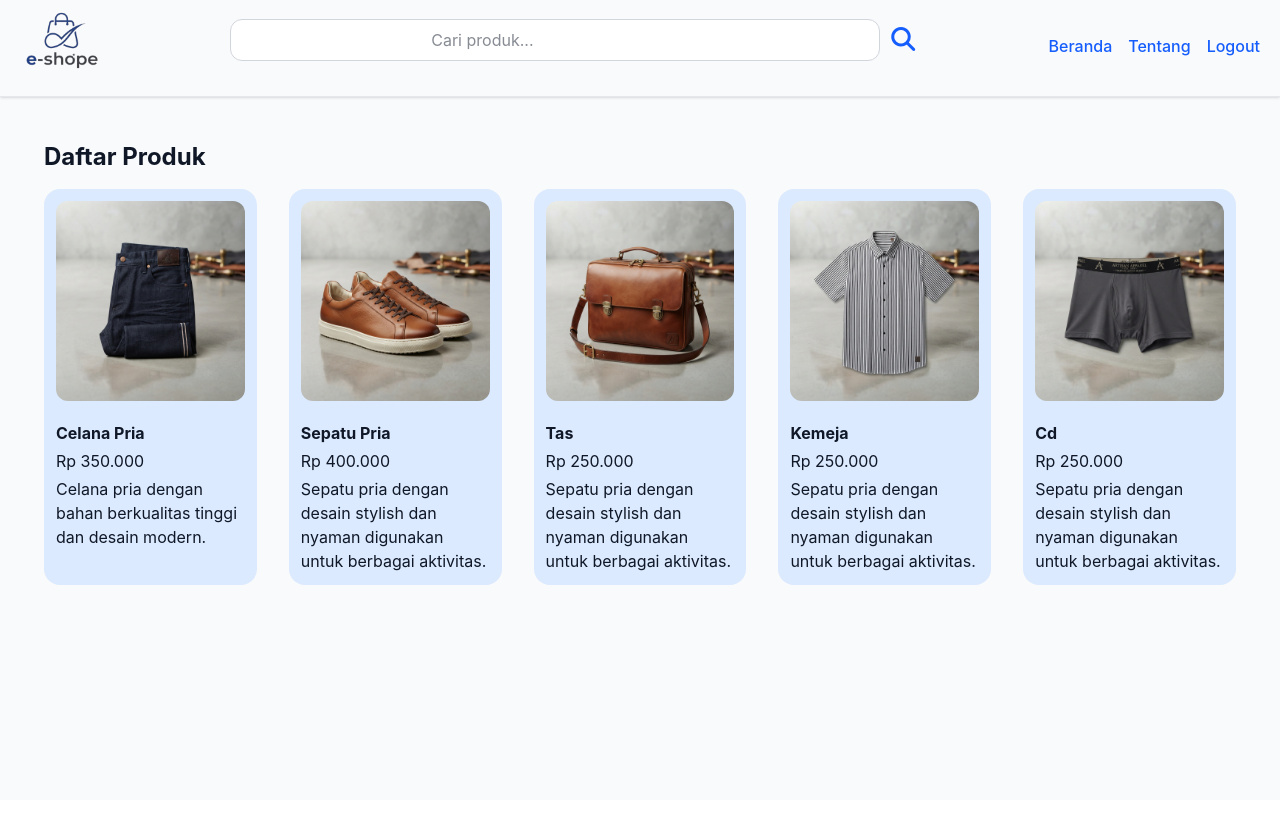
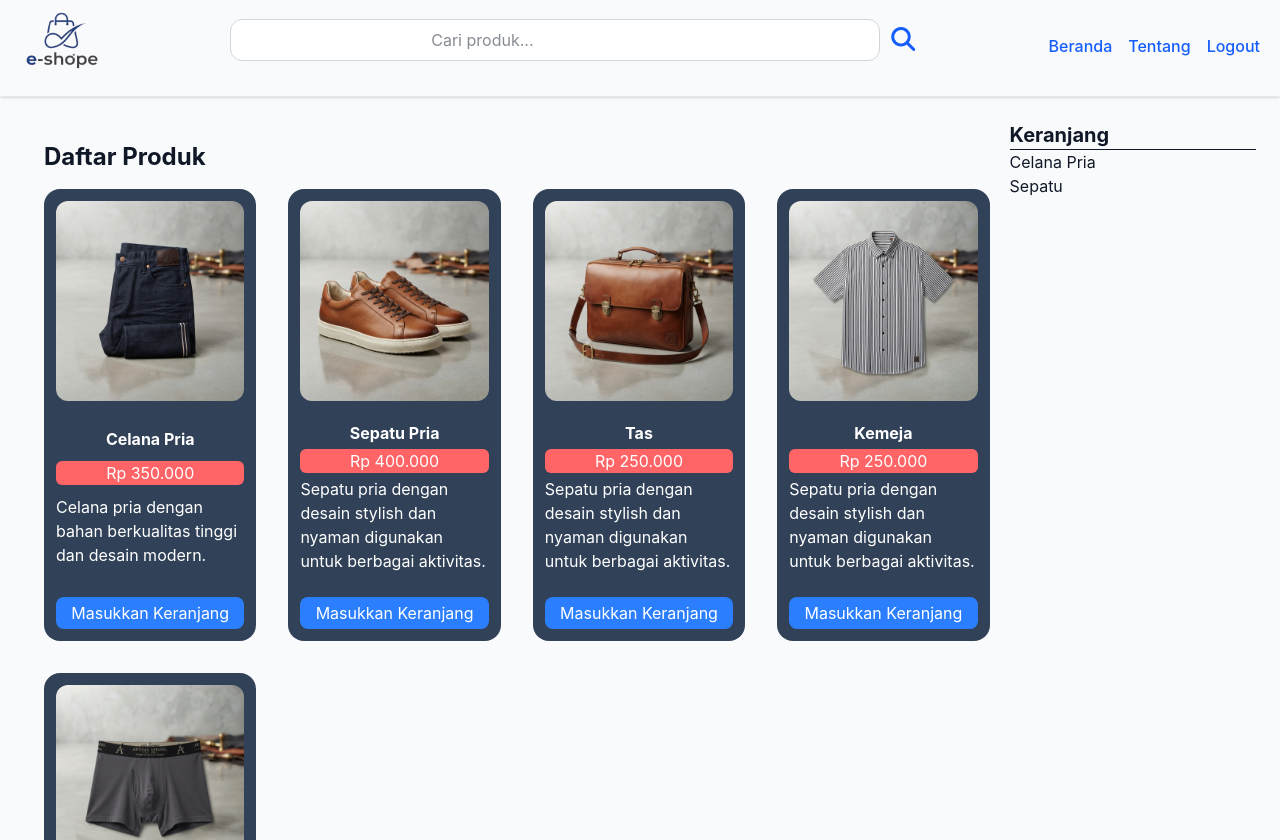
Before and after one commit to rianrimansyah/e-shop, a React (Vite) app: page /home in a window 1280 px wide. Shown: the top 840 px of the page. Before the commit the page ends 800 px from the top, so only its background shows below. Built offline with nearby package versions, Linux system fonts and the light colour scheme.

Commit message:
menambah sidebar keranjang

```diff
--- /dev/null
+++ b/src/Elements/Button/Button.jsx
@@ -0,0 +1,5 @@
+export default function Button({children}) {
+    return (
+        <button className="bg-blue-500 py-1 rounded-lg text-white mt-5 cursor-pointer">{children}</button>
+    )
+}
--- /dev/null
+++ b/src/Elements/Fragments/Keranjang.jsx
@@ -0,0 +1,7 @@
+export default function Keranjang() {
+    return (
+        <div>
+            <h1 className="text-xl font-bold border-b ">Keranjang</h1>
+        </div>
+    )
+}
--- a/src/pages/CardProduks.jsx
+++ b/src/pages/CardProduks.jsx
@@ -1,14 +1,19 @@
+import Button from '../Elements/Button/Button.jsx'
+
 export default function CardProduks({ item }) {
+
+
   return (
-    <div className="bg-blue-100 p-3 rounded-2xl flex flex-col gap-1 cursor-pointer transition-transform duration-300 hover:scale-110">
+    <div className="bg-slate-700 p-3 rounded-2xl flex flex-col gap-1 justify-between cursor-pointer">
       <img
         src={item.gambar}
         alt={item.nama}
         className="w-30 h-30 rounded-xl lg:w-50 lg:h-50"
       />
-      <h2 className="mt-4 font-bold">{item.nama}</h2>
-      <p>Rp {item.harga.toLocaleString("id-ID")}</p>
-      <p>{item.deskripsi}</p>
+      <h2 className="mt-4 font-bold text-white text-center">{item.nama}</h2>
+      <p className='text-white bg-red-400 text-center rounded-md'>Rp {item.harga.toLocaleString("id-ID")}</p>
+      <p className="text-white">{item.deskripsi}</p>
+      <Button>Masukkan Keranjang</Button>
     </div>
   );
 }
--- a/src/pages/Home.jsx
+++ b/src/pages/Home.jsx
@@ -1,17 +1,40 @@
+import { useState } from "react";
 import CardProduks from "./CardProduks";
 import { produks } from "./Produks";
 
 export default function Home() {
+  const [keranjang, setKeranjang] = useState([
+    {
+      nama: "Celana Pria",
+      qty: 5,
+    },
+    {
+      nama: "Sepatu",
+      qty: 1,
+    },
+  ]);
+
+
   return (
+    <div className="grid grid-cols-[80%_20%]">
       <div className="p-5">
         <h1 className="text-2xl font-bold mb-4">Daftar Produk</h1>
 
         {/* Bungkus dengan grid, lalu looping data pakai .map() */}
-      <div className="grid grid-cols-2 lg:grid-cols-5 gap-8">
+        <div className="grid grid-cols-2 lg:grid-cols-4 gap-8">
           {produks.map((item) => (
             <CardProduks key={item.id} item={item} />
           ))}
         </div>
       </div>
+      <div>
+        <h1 className="text-xl font-bold border-b ">Keranjang</h1>
+        <ul>
+          {keranjang.map((item) => (
+            <li key={item.nama}>{item.nama}</li>
+          ))}
+        </ul>
+      </div>
+    </div>
   );
 }
```
Lines whose indentation alone changed are shown as unchanged.
